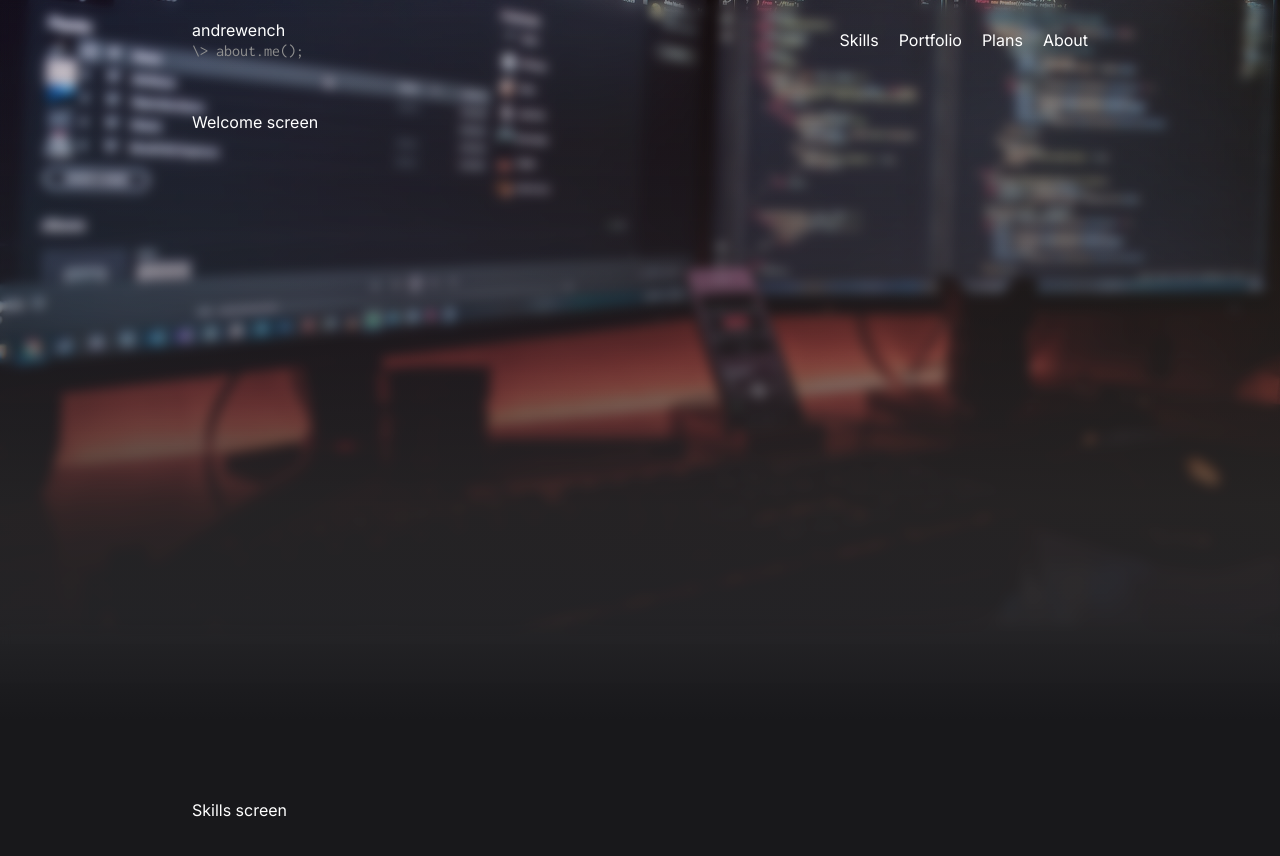
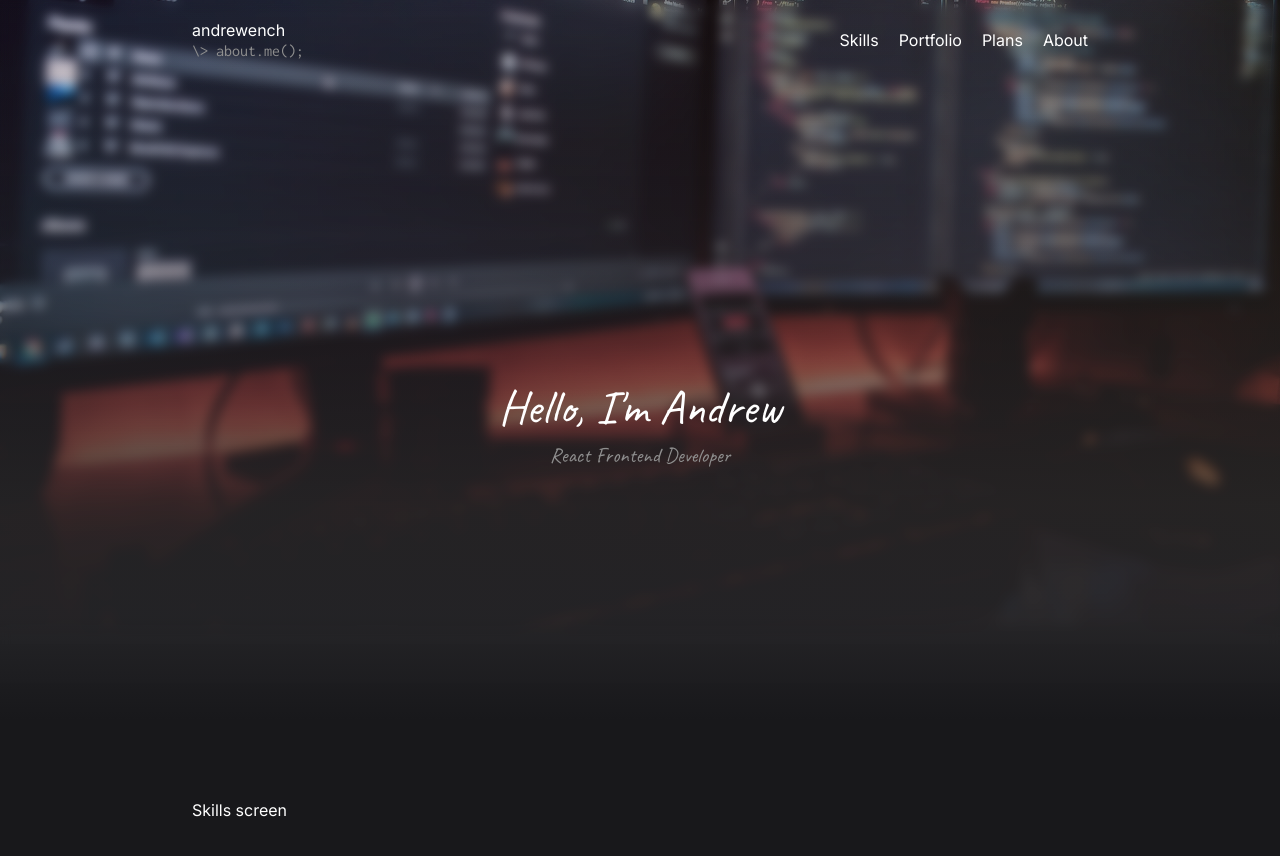
Before and after one commit to andrewench/personal-page-v2, a Next.js app: page / in a window 1280 px wide. Shown: the top 856 px of the page. Built offline with nearby package versions, Linux system fonts and the light colour scheme.

Commit message:
add welcome text
- Configurate fonts.

- Add scrollbar color for chrome.

```diff
--- a/src/app/globals.css
+++ b/src/app/globals.css
@@ -16,3 +16,18 @@ body {
 
   background-color: #1b1b1b;
 }
+
+body::-webkit-scrollbar {
+  width: 4px;
+  height: 4px;
+  background-color: transparent;
+}
+
+body::-webkit-scrollbar-thumb {
+  background-color: #2e2e2e;
+  border-radius: 2px;
+}
+
+body::-webkit-scrollbar-thumb:hover {
+  background-color: #3b3b3b;
+}
--- a/src/app/layout.tsx
+++ b/src/app/layout.tsx
@@ -1,11 +1,10 @@
 import { Metadata } from 'next'
-import { Inter } from 'next/font/google'
 
 import { ReactNode } from 'react'
 
+import { inter } from '@/shared/fonts'
+
 import './globals.css'
-
-const inter = Inter({ subsets: ['latin'] })
 
 export const metadata: Metadata = {
   title: 'andrewench \\ Personal page',
--- a/src/components/layout/flex.component.tsx
+++ b/src/components/layout/flex.component.tsx
@@ -40,7 +40,8 @@ export const Flex: FC<PropsWithChildren<IFlex>> = ({
 
 const StyledBox = styled.div<IFlex>`
   display: flex;
-  align-items: center;
-  justify-content: space-between;
+  flex-direction: ${({ direction }) => direction};
+  align-items: ${({ align }) => align};
+  justify-content: ${({ content }) => content};
   gap: ${({ gap }) => `${gap}px`};
 `
--- a/src/components/layout/header.component.tsx
+++ b/src/components/layout/header.component.tsx
@@ -12,7 +12,7 @@ import { HeaderHashLink } from '@/components/ui'
 
 export const Header: FC = () => {
   return (
-    <StyledBox flex content="space-between">
+    <StyledBox flex align="center" content="space-between">
       <Logo />
 
       <Flex align="center" gap={20}>
--- a/src/components/screens/welcome.screen.tsx
+++ b/src/components/screens/welcome.screen.tsx
@@ -1,12 +1,25 @@
 import { FC } from 'react'
 
-import { ScreenLayout } from '../layout'
 import { styled } from 'styled-components'
+
+import { Flex, ScreenLayout } from '@/components/layout'
+
+import { caveat } from '@/shared/fonts'
 
 export const Welcome: FC = () => {
   return (
     <StyledBox>
-      <ScreenLayout>Welcome screen</ScreenLayout>
+      <ScreenLayout>
+        <StyledFlex direction="column" align="center" content="center">
+          <StyledHeading className={caveat.className}>
+            Hello, I&apos;m Andrew
+          </StyledHeading>
+
+          <StyledSign className={caveat.className}>
+            React Frontend Developer
+          </StyledSign>
+        </StyledFlex>
+      </ScreenLayout>
     </StyledBox>
   )
 }
@@ -43,3 +56,18 @@ const StyledBox = styled.div`
     backdrop-filter: blur(6px);
   }
 `
+
+const StyledFlex = styled(Flex)`
+  height: calc(100vh - 70px - 40px - 70px);
+`
+
+const StyledHeading = styled.h1`
+  font-weight: 100;
+  font-size: 3rem;
+  color: #fff;
+`
+
+const StyledSign = styled.p`
+  font-size: 1.3rem;
+  color: var(--text-level-3);
+`
--- /dev/null
+++ b/src/shared/fonts/index.ts
@@ -0,0 +1,11 @@
+import { Caveat, Inter } from 'next/font/google'
+
+export const inter = Inter({
+  subsets: ['latin'],
+  display: 'swap',
+})
+
+export const caveat = Caveat({
+  subsets: ['latin'],
+  display: 'swap',
+})
--- a/tsconfig.paths.json
+++ b/tsconfig.paths.json
@@ -5,6 +5,7 @@
       "@/components/screens": ["components/screens"],
       "@/components/layout": ["components/layout"],
       "@/components/shared": ["components/shared"],
+      "@/shared/fonts": ["shared/fonts"],
       "@/*": ["./*"]
     }
   }
```
Also changed, not shown: 1 other file (tests, documents, lock files or other folders).
